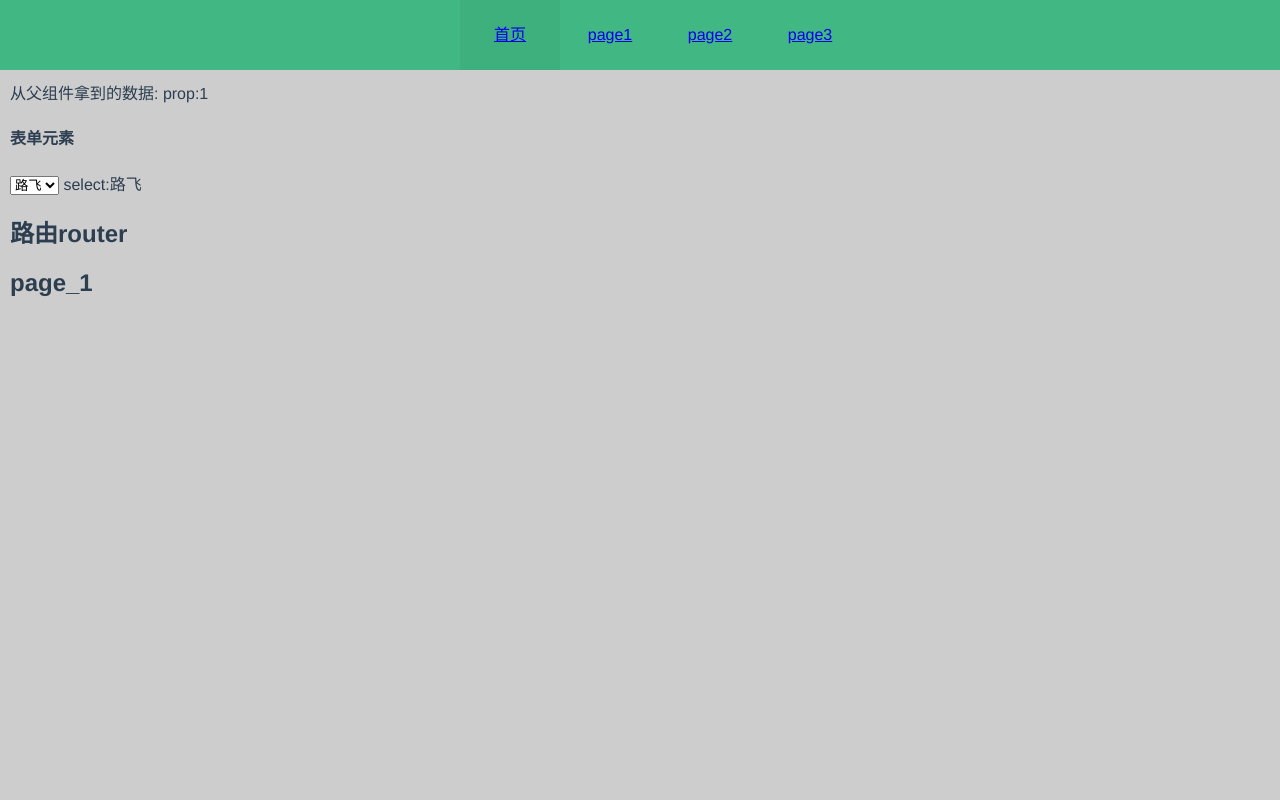
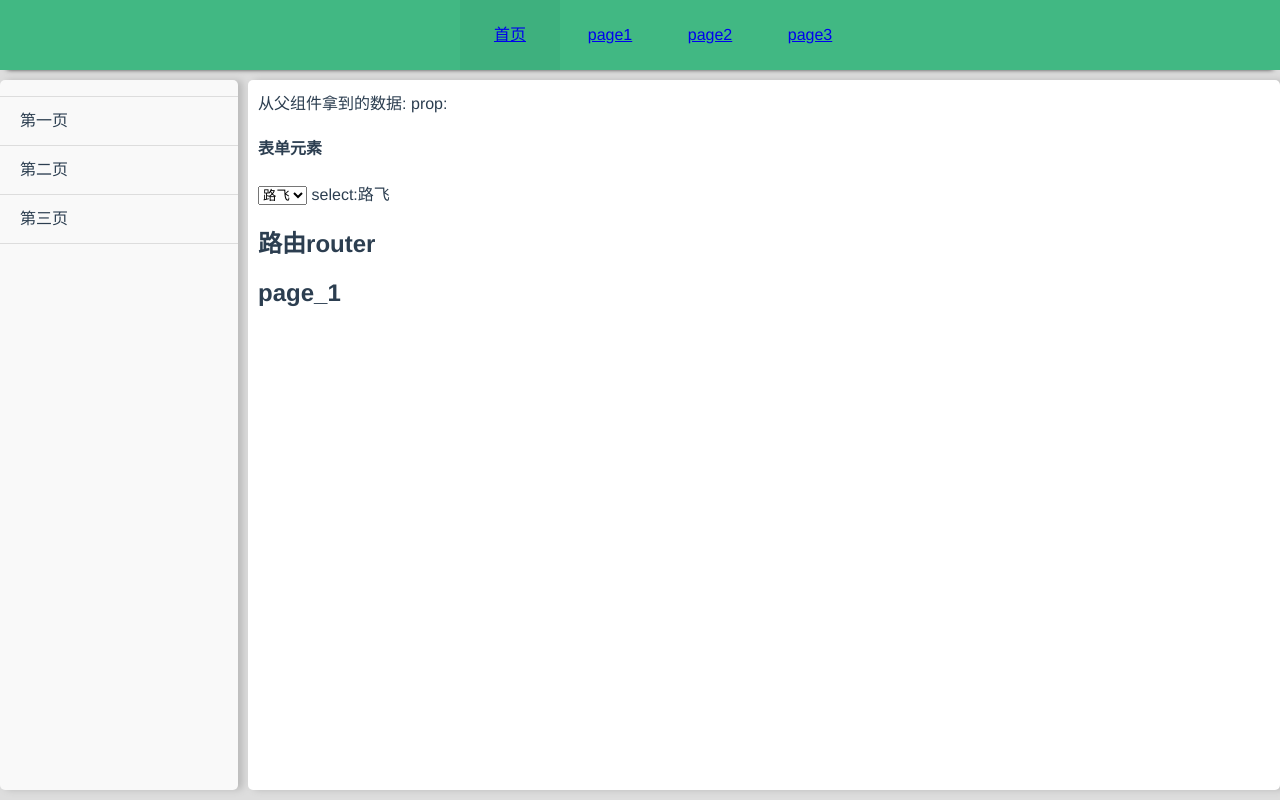
Before and after one commit to cyonline/vue, a Vue app: page /page_1 in a window 1280 px wide. Built offline with nearby package versions, Linux system fonts and the light colour scheme.

Commit message:
修改了页面结构

```diff
--- a/package.json
+++ b/package.json
@@ -18,6 +18,7 @@
   },
   "devDependencies": {
     "@vue/cli-plugin-babel": "^3.8.0",
+    "@vue/cli-plugin-eslint": "^3.8.0",
     "@vue/cli-service": "^3.8.0",
     "@vue/eslint-config-prettier": "^4.0.1",
     "babel-eslint": "^10.0.1",
--- a/src/App.vue
+++ b/src/App.vue
@@ -3,13 +3,17 @@
     <cy-header></cy-header>
     <!-- <img alt="Vue logo" src="./assets/logo.png" /> -->
     <!-- <HelloWorld msg="Welcome to Your Vue.js App" /> -->
-    <cy-content :data='1'></cy-content>
+    <cy-container></cy-container>
+    <!-- <cy-sideBar :options="sideBar"></cy-sideBar>
+    <cy-content :data='1'></cy-content> -->
   </div>
 </template>
 
 <script>
 // import HelloWorld from "./components/HelloWorld.vue";
 import cyHeader from './components/Header.vue';
+import Container from './components/Container.vue'
+import cySideBar from './components/SideBar.vue';
 import cyContent from './components/Content.vue';
 export default {
   name: "app",
@@ -17,7 +21,14 @@ export default {
     // HelloWorld components 里应该是对象的形式,写成一个是因为键名和键值相同
     // 'HelloWorld':HelloWorld,
     'cy-header':cyHeader,
-    'cy-content':cyContent
+    'cy-content':cyContent,
+    'cy-sideBar':cySideBar,
+    'cy-container':Container
+  },
+  data(){
+    return {
+
+    }
   }
 };
 </script>
@@ -32,5 +43,6 @@ export default {
 body {
   margin:0;
   padding:0;
+  background:#ddd;
 }
 </style>
--- a/src/components/Container.vue
+++ b/src/components/Container.vue
@@ -1,18 +1,37 @@
 <template>
     <div class="container">
-
+        <app-side :options="sideBar"></app-side>
+        <app-content></app-content>
     </div>
 </template>
 <script>
+import cySideBar from './SideBar.vue';
+import cyContent from './Content.vue';
+
 export default {
     name:'cy-container',
+    components:{
+        'app-side':cySideBar,
+        'app-content':cyContent
+    },
     data(){
-
+        return{
+            sideBar:[
+                {'txt':'第一页','path':''},
+                {'txt':'第二页','path':''},
+                {'txt':'第三页','path':''},
+            ]
+        }
     },
 }
 </script>
 <style lang="scss" scoped>
     .container{
-        height: calc(100vh - 70px);
+        width:100%;
+        height: calc(100vh - 80px);
+        background:#ddd;
+        display: flex;
+        // padding-top:10px;
+        box-sizing: border-box;
     }
 </style>
--- a/src/components/Content.vue
+++ b/src/components/Content.vue
@@ -46,7 +46,7 @@ export default {
         }
     },
     mounted() {
-        console.info('mounted');
+        // console.info('mounted');
         console.info(this.data);
         this.$watch('type',function(n,o){
             console.info(n,o);
@@ -64,11 +64,14 @@ export default {
     },
 }
 </script>
-<style lang="scss">
+<style lang="scss" scoped>
     .content{
-        height:calc(100vh - 70px);
+        width:calc(100% - 15rem);
+        height:calc(100% - 10px);
         box-sizing: border-box;
         padding:10px;
-        background:#cdcdcd;
+        background:#fff;
+        box-shadow: 5px 0px 7px #bbbbbb;
+        border-radius: 5px;
     }
 </style>
--- a/src/components/Header.vue
+++ b/src/components/Header.vue
@@ -38,6 +38,8 @@ export default {
         display: flex;
         align-items: center;
         justify-content: center;
+        margin-bottom:10px;
+        box-shadow: 0px 6px 5px -7px #000;
     }
     .active{
         background:darken(#41b883,2);
--- /dev/null
+++ b/src/components/SideBar.vue
@@ -0,0 +1,59 @@
+<template>
+    <div class="sideBar">
+        <div>
+            <ul>
+                <li v-for="(item,index) in options" :key="index"><a>{{item.txt}}</a></li>
+            </ul>
+        </div>
+    </div>
+</template>
+<script>
+export default {
+    name:'cy-sideBar',
+    data() {
+        return {
+
+        }
+    },
+    props:['options']
+}
+</script>
+<style lang="scss" scoped>
+    .sideBar{
+        width:15rem;
+        height:calc(100% - 10px);
+        background:#f9f9f9;
+        margin-right:10px;
+        box-shadow: 5px 0px 7px #bbbbbb;
+        border-radius: 5px;
+        ul{
+            width:100%;
+            margin:0;
+            padding: 1rem 0 1rem;
+        li{
+            list-style:none;
+            // padding: 0 2rem;
+            // border-top: 1px solid #ddd;
+            &:first-child{
+                border-top:1px solid #ddd;
+            }
+            border-bottom: 1px solid #ddd;
+            &.active,:hover{
+                background:#41b883;
+                color:#fff;
+            }
+            a{
+                text-decoration:none;
+                display: inline-block;
+                width:100%;
+                height:3rem;
+                line-height:3rem;
+                padding:0 20px;
+                box-sizing: border-box;
+                cursor: pointer;
+            }
+        }
+    }
+    }
+
+</style>
```
